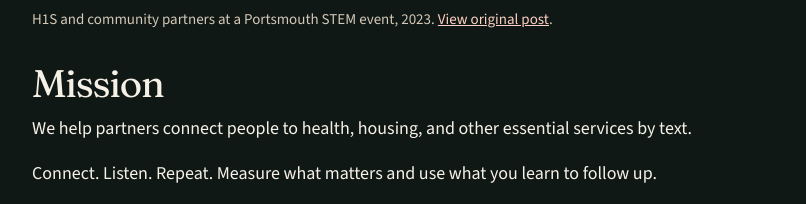
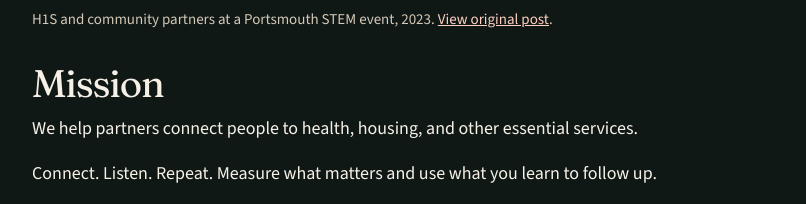
Before and after one commit to hopeonesource/hope1source.org, a React (Vite) app in the folder preview-v4/: page /about in a window 1280 px wide. Shown: the part 1129-1333 px from the top of the page, without its empty margins (228-1034 px from the left). Built offline with nearby package versions, Linux system fonts and the light colour scheme.

Commit message:
Remove by text from About Mission sentence

```diff
--- a/preview-v4/src/pages/About.jsx
+++ b/preview-v4/src/pages/About.jsx
@@ -94,7 +94,7 @@ export default function About() {
           </p>
           <AboutFold title="Mission" phone={phone}>
             <p>
-              We help partners connect people to health, housing, and other essential services by text.
+              We help partners connect people to health, housing, and other essential services.
             </p>
             <p>
               Connect. Listen. Repeat. Measure what matters and use what you learn to follow up.
```
Also changed, not shown: 1 other file (tests, documents, lock files or other folders).
